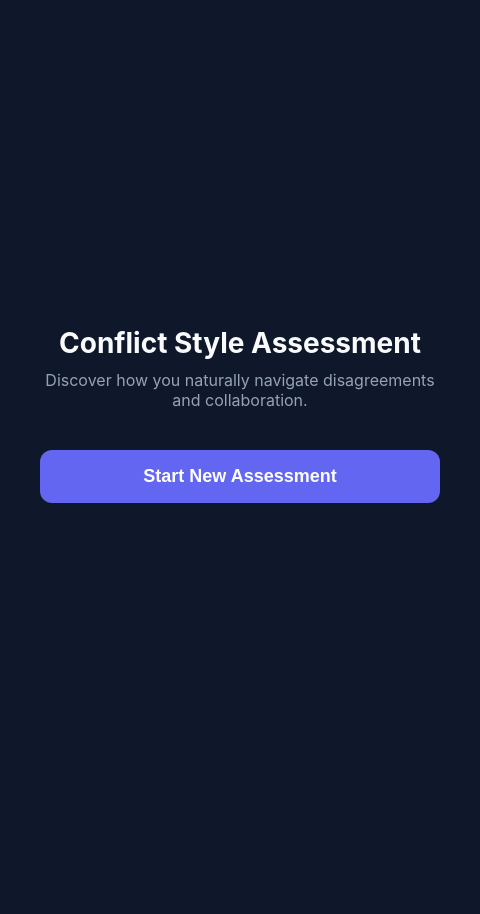
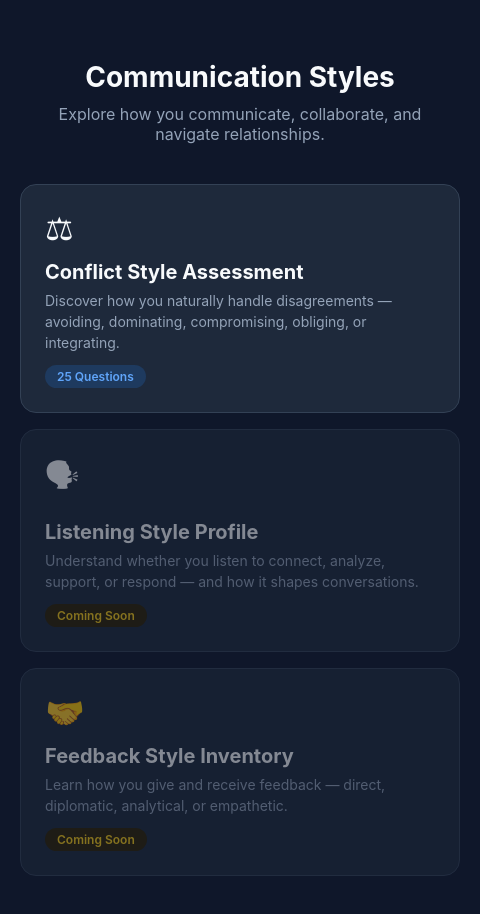
Before and after one commit to enachealex/CommunicationApp, an Electron app: page index.html in a window 480 px wide. Before the commit the page ends 844 px from the top, so only its background shows below. Drawn offline with Linux system fonts and the light colour scheme.

Commit message:
Rename to Communication Styles, add assessment hub with cards

```diff
--- a/index.html
+++ b/index.html
@@ -3,12 +3,12 @@
 <head>
   <meta charset="UTF-8">
   <meta name="viewport" content="width=device-width, initial-scale=1.0, user-scalable=no">
-  <title>Conflict Style Assessment</title>
+  <title>Communication Styles</title>
   <link rel="manifest" href="manifest.json">
   <meta name="theme-color" content="#6366f1">
   <meta name="apple-mobile-web-app-capable" content="yes">
   <meta name="apple-mobile-web-app-status-bar-style" content="black-translucent">
-  <meta name="apple-mobile-web-app-title" content="Conflict Style">
+  <meta name="apple-mobile-web-app-title" content="CommStyles">
   <link rel="apple-touch-icon" href="icons/icon-192.png">
   <style>
     * { margin: 0; padding: 0; box-sizing: border-box; }
@@ -26,9 +26,9 @@
 
     /* Home Screen */
     .home-screen {
-      justify-content: center;
       align-items: center;
       padding: 20px;
+      overflow-y: auto;
     }
     .title {
       font-size: 28px;
@@ -66,6 +66,65 @@
       border: 2px solid #334155;
       color: #f8fafc;
       margin-top: 10px;
+    }
+
+    /* Assessment Hub Cards */
+    .hub-cards {
+      width: 100%;
+      max-width: 500px;
+      display: flex;
+      flex-direction: column;
+      gap: 16px;
+      margin-bottom: 20px;
+    }
+    .hub-card {
+      background-color: #1e293b;
+      border: 1px solid #334155;
+      border-radius: 16px;
+      padding: 24px;
+      cursor: pointer;
+      transition: all 0.2s;
+      position: relative;
+      overflow: hidden;
+    }
+    .hub-card:hover {
+      border-color: #6366f1;
+      transform: translateY(-2px);
+      box-shadow: 0 6px 20px rgba(99, 102, 241, 0.15);
+    }
+    .hub-card-icon {
+      font-size: 32px;
+      margin-bottom: 12px;
+    }
+    .hub-card-title {
+      color: #f8fafc;
+      font-size: 20px;
+      font-weight: bold;
+      margin-bottom: 6px;
+    }
+    .hub-card-desc {
+      color: #94a3b8;
+      font-size: 14px;
+      line-height: 21px;
+      margin-bottom: 12px;
+    }
+    .hub-card-badge {
+      display: inline-block;
+      padding: 4px 12px;
+      border-radius: 20px;
+      font-size: 12px;
+      font-weight: 600;
+    }
+    .badge-available { background-color: #1e3a5f; color: #60a5fa; }
+    .badge-coming { background-color: #2d2204; color: #facc15; }
+    .hub-card.disabled {
+      opacity: 0.5;
+      cursor: default;
+    }
+    .hub-card.disabled:hover {
+      border-color: #334155;
+      transform: none;
+      box-shadow: none;
     }
 
     /* Quiz Screen */
@@ -446,10 +505,37 @@
 
   <!-- Home Screen -->
   <div id="home-screen" class="screen home-screen active">
-    <h1 class="title">Conflict Style Assessment</h1>
+    <h1 class="title" style="margin-top:40px;">Communication Styles</h1>
+    <p class="subtitle">Explore how you communicate, collaborate, and navigate relationships.</p>
+    <div class="hub-cards">
+      <div class="hub-card" onclick="openConflictStyle()">
+        <div class="hub-card-icon">&#9878;</div>
+        <div class="hub-card-title">Conflict Style Assessment</div>
+        <div class="hub-card-desc">Discover how you naturally handle disagreements — avoiding, dominating, compromising, obliging, or integrating.</div>
+        <span class="hub-card-badge badge-available">25 Questions</span>
+      </div>
+      <div class="hub-card disabled">
+        <div class="hub-card-icon">&#128483;</div>
+        <div class="hub-card-title">Listening Style Profile</div>
+        <div class="hub-card-desc">Understand whether you listen to connect, analyze, support, or respond — and how it shapes conversations.</div>
+        <span class="hub-card-badge badge-coming">Coming Soon</span>
+      </div>
+      <div class="hub-card disabled">
+        <div class="hub-card-icon">&#129309;</div>
+        <div class="hub-card-title">Feedback Style Inventory</div>
+        <div class="hub-card-desc">Learn how you give and receive feedback — direct, diplomatic, analytical, or empathetic.</div>
+        <span class="hub-card-badge badge-coming">Coming Soon</span>
+      </div>
+    </div>
+  </div>
+
+  <!-- Conflict Style Landing -->
+  <div id="conflict-home-screen" class="screen home-screen">
+    <h1 class="title" style="margin-top:40px;">Conflict Style Assessment</h1>
     <p class="subtitle">Discover how you naturally navigate disagreements and collaboration.</p>
     <button class="btn btn-primary" onclick="startQuiz()">Start New Assessment</button>
     <button class="btn btn-secondary" id="view-past-btn" style="display:none;" onclick="viewPastResults()">View Past Results</button>
+    <button class="btn btn-outline" onclick="showScreen('home')" style="max-width:400px;">&#8592; Back to Hub</button>
   </div>
 
   <!-- Quiz Screen -->
@@ -493,10 +579,8 @@
       <button class="toolbar-btn btn-danger" onclick="deleteAllResults()">Delete All</button>
     </div>
     <div class="history-tiles" id="history-tiles"></div>
-    <button class="btn btn-outline" onclick="reset()" style="max-width:500px;">Return to Home</button>
+    <button class="btn btn-outline" onclick="backToConflictHome()" style="max-width:500px;">Return to Home</button>
   </div>
-
-  <!-- Context Menu -->
   <div class="context-menu" id="context-menu">
     <div class="context-menu-item" id="ctx-select" onclick="ctxSelect()">Select</div>
     <div class="context-menu-item danger" id="ctx-delete" onclick="ctxDelete()">Delete</div>
@@ -596,6 +680,16 @@
       saveHistory();
     }
 
+    function openConflictStyle() {
+      loadHistory();
+      showScreen('conflict-home');
+    }
+
+    function backToConflictHome() {
+      loadHistory();
+      showScreen('conflict-home');
+    }
+
     function showScreen(name) {
       document.querySelectorAll('.screen').forEach(s => s.classList.remove('active'));
       document.getElementById(name + '-screen').classList.add('active');
@@ -663,7 +757,7 @@
       answers = new Array(25).fill(null);
       maxAnswered = -1;
       loadHistory();
-      showScreen('home');
+      showScreen('conflict-home');
     }
 
     function finishQuiz() {
@@ -738,7 +832,7 @@
         cameFromHistory = false;
         viewPastResults();
       } else {
-        reset();
+        backToConflictHome();
       }
     }
 
@@ -904,7 +998,7 @@
       resultHistory = [];
       saveHistory();
       selectedTiles.clear();
-      reset();
+      backToConflictHome();
     }
 
     function reset() {
@@ -912,7 +1006,7 @@
       answers = new Array(25).fill(null);
       maxAnswered = -1;
       loadHistory();
-      showScreen('home');
+      showScreen('conflict-home');
     }
 
     // Keyboard support for quiz
--- a/package.json
+++ b/package.json
@@ -26,7 +26,7 @@
   },
   "build": {
     "appId": "com.communicationapp",
-    "productName": "Communication App",
+    "productName": "Communication Styles",
     "directories": {
       "output": "dist"
     },
```
Also changed, not shown: manifest.json.
